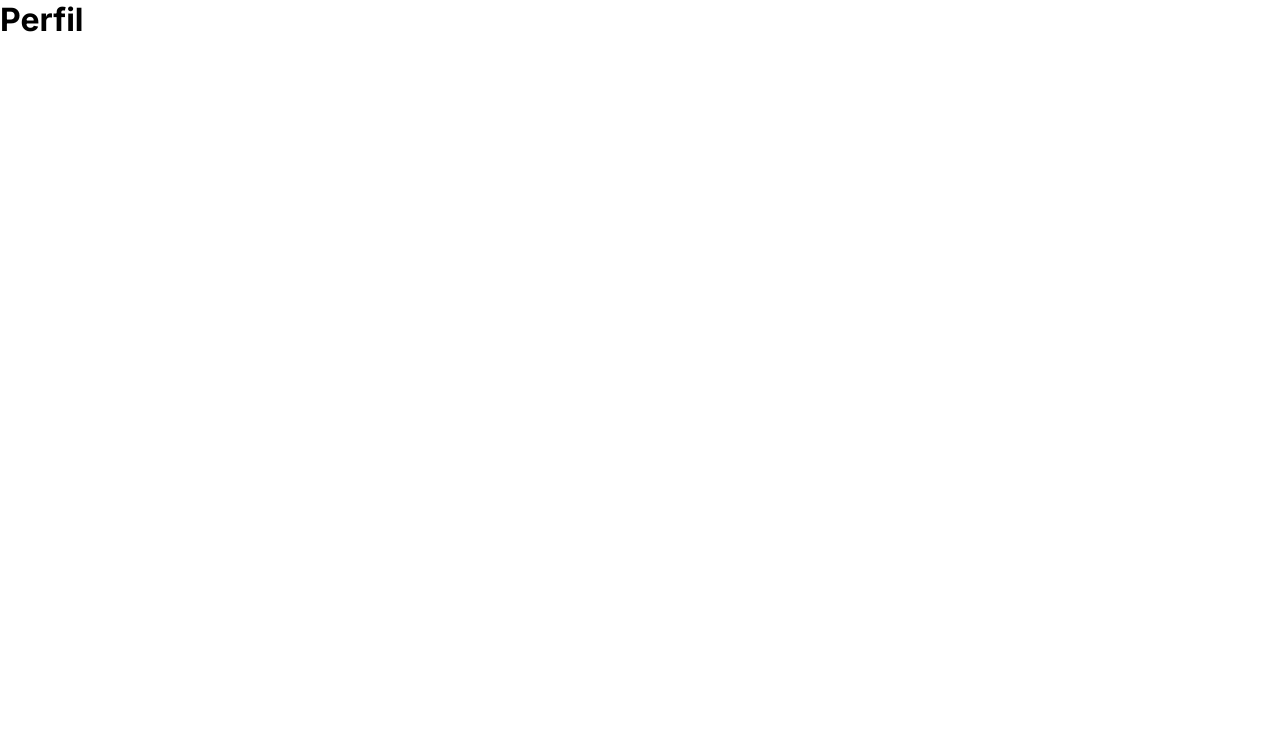
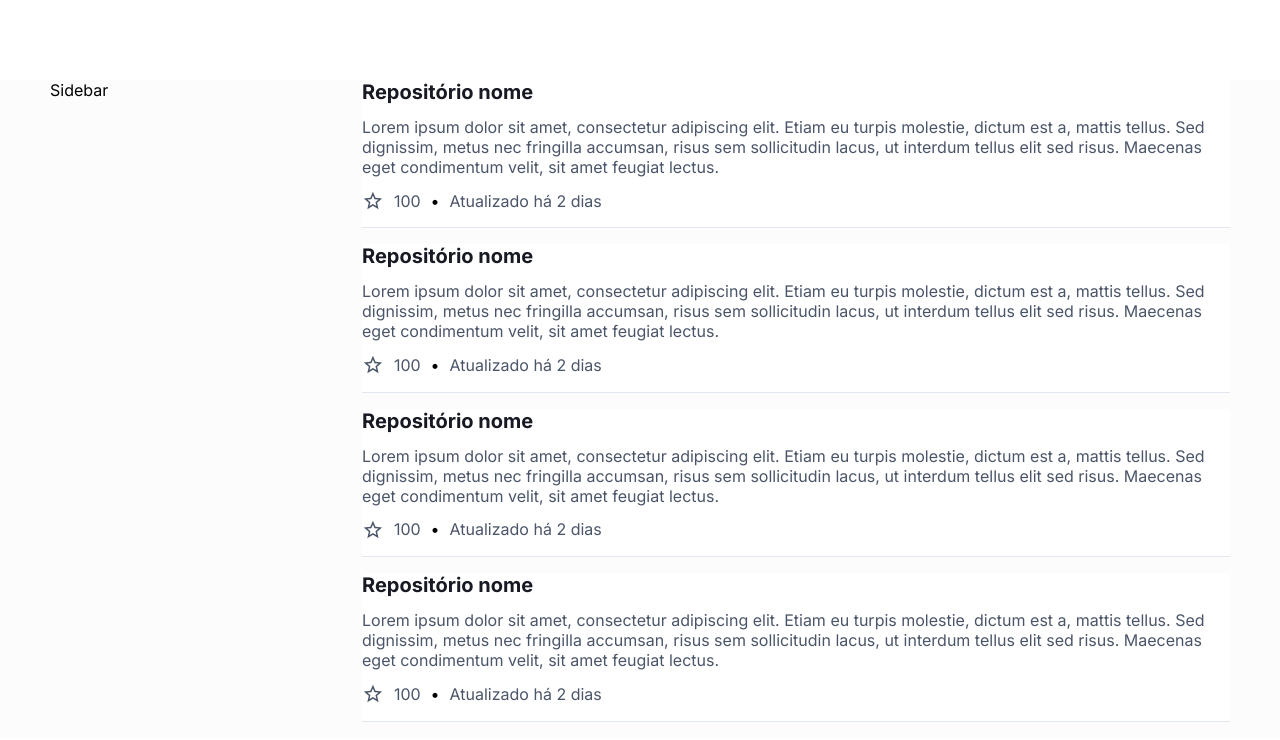
Before and after one commit to DiegoCapella/petize-search-devs, a React (Vite) app: page /perfil/1 in a window 1280 px wide. Shown: the top 740 px of the page. Built offline with nearby package versions, Linux system fonts and the light colour scheme.

Commit message:
feat: add Repository component layout

```diff
--- /dev/null
+++ b/src/components/Repository/index.tsx
@@ -0,0 +1,58 @@
+import { Grid } from '@mui/material'
+import StarOutlineIcon from '@mui/icons-material/StarOutline'
+import { styled } from 'styled-components'
+
+const Title = styled.h1`
+  font-weight: bold;
+  font-size: 2rem;
+  color: ${({ theme }) => theme.dark};
+`
+
+const TextDescription = styled.p`
+  font-size: 1.6rem;
+  color: ${({ theme }) => theme['gray-dark']};
+`
+
+const Details = styled.div`
+  display: flex;
+  align-items: center;
+  gap: 1rem;
+
+  p {
+    font-size: 1.6rem;
+    color: ${({ theme }) => theme['gray-dark']};
+  }
+`
+
+export function Repository() {
+  return (
+    <Grid
+      container
+      direction="row"
+      justifyContent="space-between"
+      gap={1.6}
+      style={{
+        background: '#fff',
+        borderBottom: '1px solid #E2E8F0',
+        paddingBottom: '1.6rem',
+        marginBottom: '1.6rem'
+      }}
+    >
+      <Title>Repositório nome</Title>
+
+      <TextDescription>
+        Lorem ipsum dolor sit amet, consectetur adipiscing elit. Etiam eu turpis
+        molestie, dictum est a, mattis tellus. Sed dignissim, metus nec
+        fringilla accumsan, risus sem sollicitudin lacus, ut interdum tellus
+        elit sed risus. Maecenas eget condimentum velit, sit amet feugiat
+        lectus.
+      </TextDescription>
+
+      <Details>
+        <StarOutlineIcon fontSize="large" style={{ color: '#4A5568' }} />{' '}
+        <p>100</p> <span>•</span>
+        <p>Atualizado há 2 dias</p>
+      </Details>
+    </Grid>
+  )
+}
--- a/src/pages/Profile/index.tsx
+++ b/src/pages/Profile/index.tsx
@@ -1,3 +1,36 @@
+import { styled } from 'styled-components'
+import { Repository } from '../../components/Repository'
+
+const Container = styled.div`
+  background: #fcfcfc;
+  width: 100%;
+  height: 100vh - 8rem;
+`
+
+const Wrapper = styled.div`
+  max-width: 120rem;
+  margin: 8rem auto;
+  padding: 0 1rem;
+
+  display: grid;
+  grid-template-columns: 280px 1fr;
+  gap: 3.2rem;
+  align-items: flex-start;
+`
+
 export function Profile() {
-  return <h1>Perfil</h1>
+  return (
+    <Container>
+      <Wrapper>
+        <div>Sidebar</div>
+
+        <main>
+          <Repository />
+          <Repository />
+          <Repository />
+          <Repository />
+        </main>
+      </Wrapper>
+    </Container>
+  )
 }
```
